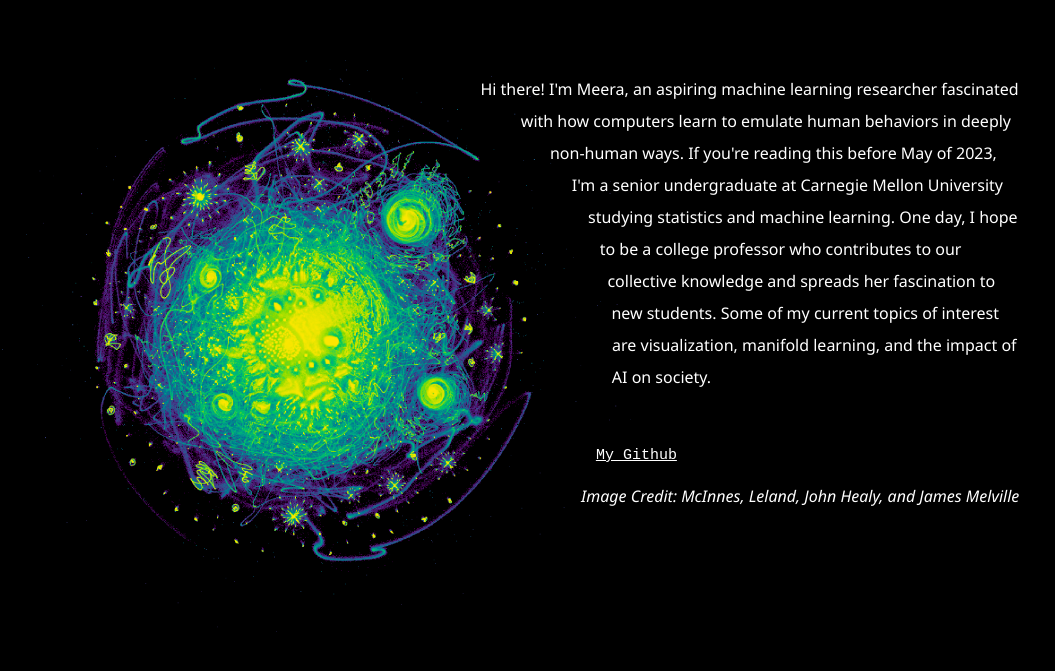
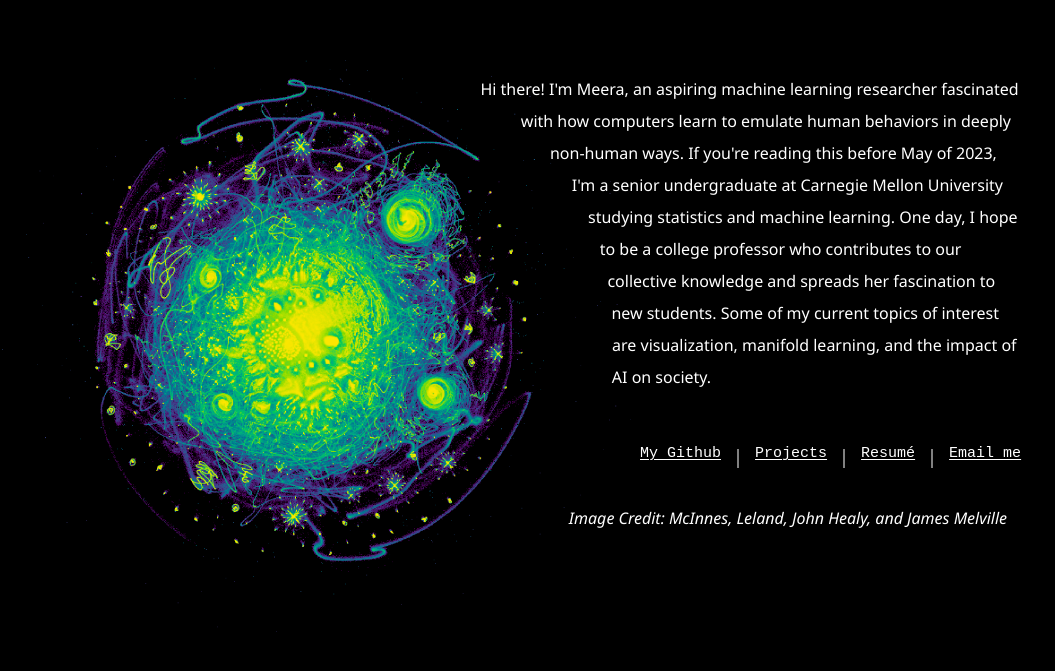
Before and after one commit to meeraray/meeraray.github.io, a plain HTML site: page index.html in a window 1280 px wide. Shown: the part 103-774 px from the top of the page, without its empty margins (0-1055 px from the left). Drawn offline with Linux system fonts and the light colour scheme.

Commit message:
finished first version, with working links and resume

```diff
--- a/index.html
+++ b/index.html
@@ -14,7 +14,7 @@
     <link rel="stylesheet" type="text/css" href="style.css">
   </head>
   <body>
-    <img src="UMAP.png">
+    <img src="UMAP.png" alt="">
     <p>
     Hi there! I'm Meera, an aspiring machine learning researcher fascinated with how computers learn to emulate human
     behaviors in deeply non-human ways.
@@ -26,7 +26,15 @@
     </p>
     <br>
     <br>
-    <a href="http://github.com/meeraray">My Github</a>
+    <div class="links">
+      <a href="http://github.com/meeraray">My Github</a>
+      <span>|</span>
+      <a href="README.md">Projects</a>
+      <span>|</span>
+      <a href="Meera_Ray_Resume.pdf">Resumé</a>
+      <span>|</span>
+      <a href="mailto:meeraray19@gmail.com">Email me</a>
+    </div>
     <br>
     <p><i>Image Credit: McInnes, Leland, John Healy, and James Melville </i></p>
   </body>
--- a/style.css
+++ b/style.css
@@ -5,7 +5,7 @@ body {
   width: 80%;
   padding-top: 20vh;
   height: 80vh;
-  overflow-y: clip;
+  /* overflow-y: clip; */
   font-size: 16px;
 }
 
@@ -35,4 +35,18 @@ a {
   font-size: 15px;
   color: white;
   text-decoration: underline;
+  text-decoration-thickness: 1px;
+  text-underline-offset: 2px;
 }
+a:hover {
+  color: #b7e200;
+}
+
+.links {
+  display: flex;
+  gap: 15px;
+}
+.links span {
+  font-size: 1.25em;
+  user-select: none;
+}
```
Also changed, not shown: 2 other files.
